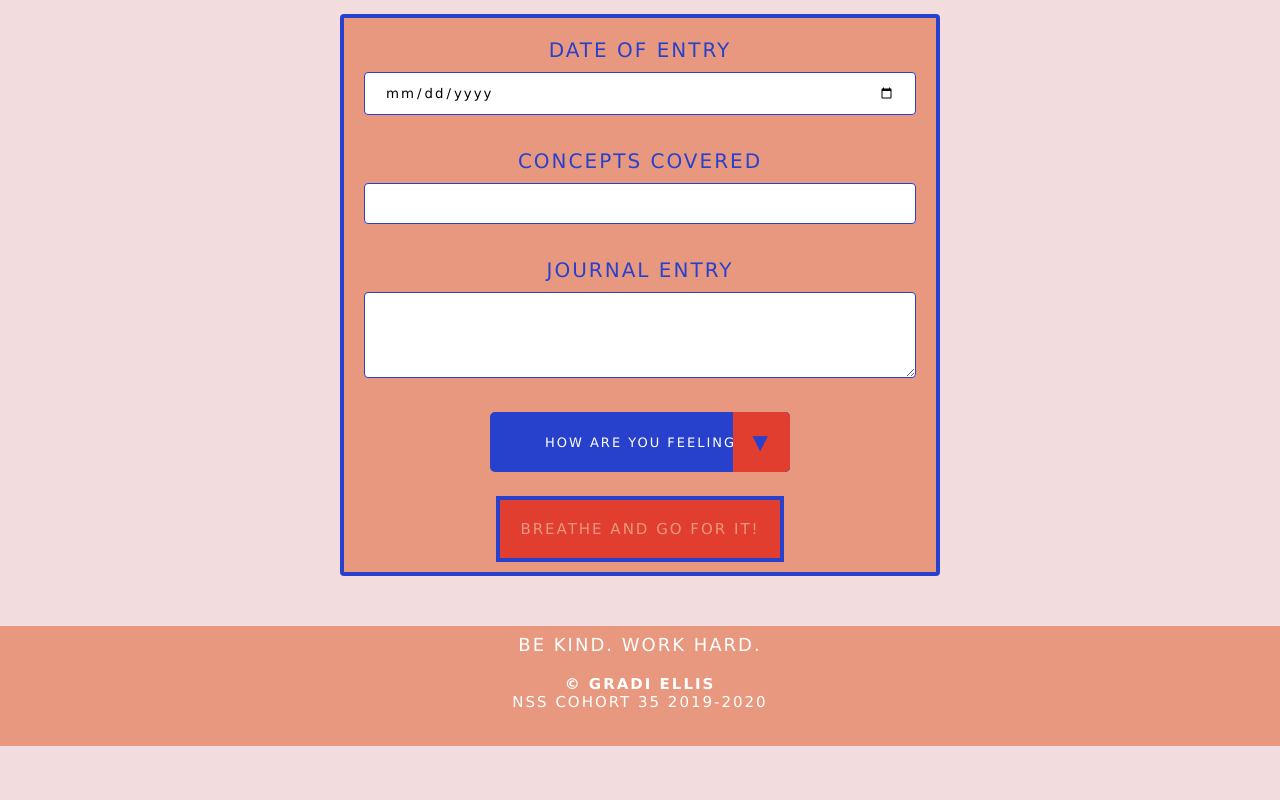
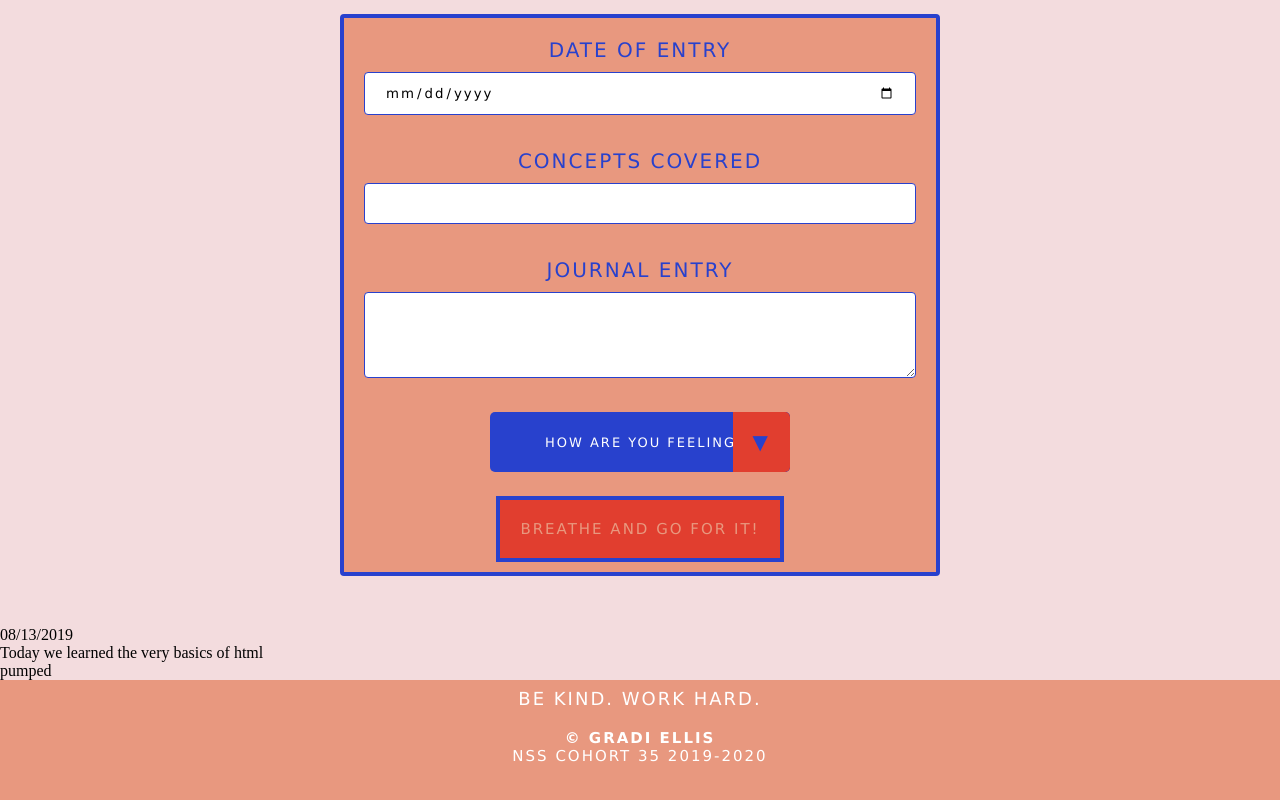
Before and after one commit to geellis1/daily-journal, a plain HTML site: page src/index.html in a window 1280 px wide. Shown: the part 406-1206 px from the top of the page. Before the commit the page ends 1152 px from the top, so only its background shows below. Drawn offline with Linux system fonts and the light colour scheme.

Commit message:
added js-part2

```diff
--- a/src/index.html
+++ b/src/index.html
@@ -8,6 +8,7 @@
 <link rel="stylesheet" href="styles/journal.css">
 </head>
 <body>
+
     <div class="box">
         <img src="../images/gradiscodingjournal.png" alt="gradilogo" height="142" width="320">
     </div>
@@ -43,6 +44,15 @@
         </fieldset>
     </form>
 
+    <div id="container">
+        <title></title>
+        <p></p>
+        <p></p>
+        <p></p>
+    </div>
+
+    <article class="entryLog"></article>
+
     <footer>
         <a href="#">Be Kind. Work Hard.</a>
         <p class="information"><strong>&copy; Gradi Ellis</strong> <br> NSS Cohort 35 2019-2020</p>
--- a/src/scripts/journal.js
+++ b/src/scripts/journal.js
@@ -1,18 +1,33 @@
-const journalEntry = [
+
+const journalEntries = [
     {
         entryDate: "08/13/2019",
         conceptsTitle: "html",
         longForm: "Today we learned the very basics of html",
-        mood: ""
+        mood: "pumped",
     },
     {
         entryDate: "",
         conceptsTitle: "",
         longForm: "",
-        mood: "pumped"
+        mood: "",
     }
 ];
 
+console.log(journalEntries);
 
 
-console.log(journalEntry);
+const makeJournalEntryComponent = (item) => {
+    return `<div>
+    <title>${item.conceptsTitle}</title>
+    <p>${item.entryDate}</p>
+    <p>${item.longForm}</p>
+    <p>${item.mood}</p>
+</div>`
+}
+
+const entryInfo = document.querySelector("#container")
+
+for (let i = 0; i < journalEntries.length; i++) {
+    entryInfo.innerHTML += makeJournalEntryComponent(journalEntries[i])
+    };
```
